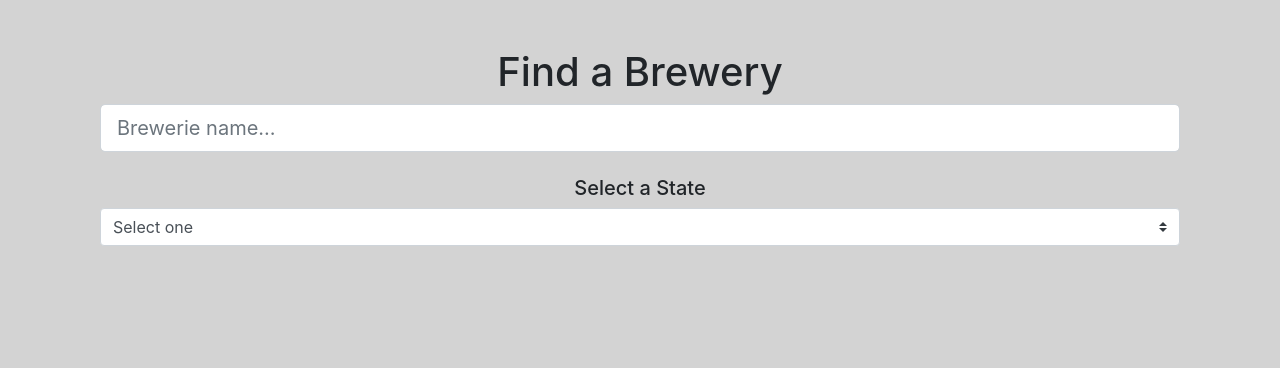
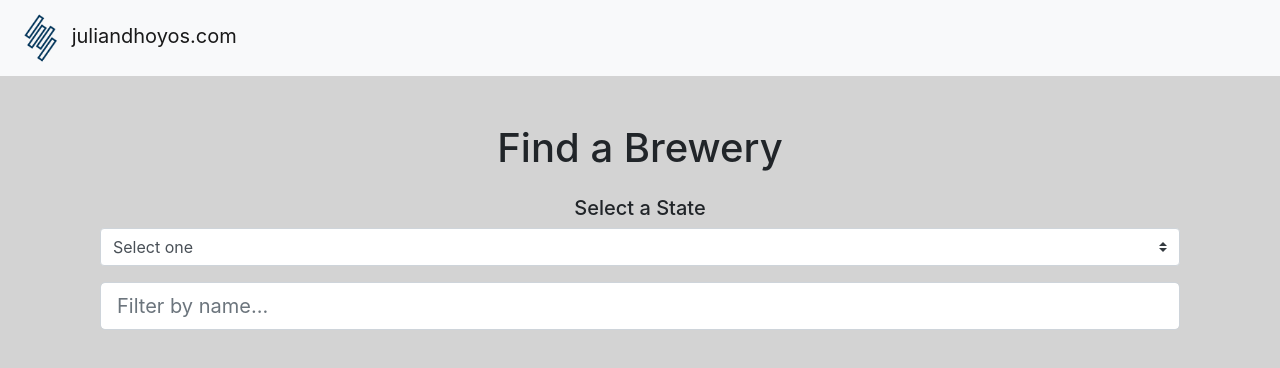
Before and after one commit to jhoyos135/Brewery_finder_app, a plain HTML site: page index.html in a window 1280 px wide. Drawn offline with nearby package versions, Linux system fonts and the light colour scheme.

Commit message:
added google maps and navbar

```diff
--- a/index.html
+++ b/index.html
@@ -10,6 +10,13 @@
     <title>breweries</title>
 </head>
 <body>
+    <!-- Image and text -->
+<nav class="navbar navbar-light bg-light sticky-top">
+    <a class="navbar-brand" href="https://juliandhoyos.com" target="_blank">
+      <img src="Logo.png" width="50" height="50" class="d-inline-block align-center" alt="">
+      juliandhoyos.com
+    </a>
+  </nav>
 
     <div class="container text-center mt-5">
             <h1 class="center">Find a Brewery</h1>
@@ -17,8 +24,6 @@
             <form id="search" name="contact-form" class="col-md-12">
 
                 <div class="input">
-
-                <input class="form-control form-control-lg" type="text" class="name typeahead" id="full_name"  placeholder="Brewerie name..." autocomplete="off" onkeyup="success()" >
 
                 <h5 class="mt-4">Select a State</h5>
                 <select id="states" class="browser-default custom-select">
@@ -75,6 +80,7 @@
                         <option value="WI">Wisconsin</option>
                         <option value="WY">Wyoming</option>
                     </select>
+    <input class="form-control form-control-lg name mt-3" type="text" id="full_name"  placeholder="Filter by name..." autocomplete="off" onkeyup="success()" >
                 </div>
 
                 <!-- <input class="submit btn btn-secondary d-block mt-3 mb-4" type="submit" value="Search"/> -->
--- a/script.js
+++ b/script.js
@@ -29,7 +29,7 @@ let submitHandle = () => {
     for(let i in breweries) {
         let json = breweries[i];
 
-            // console.log(json)
+            console.log(json)
 
            let info =  document.querySelector("#information");
            let name = json.name;
@@ -50,7 +50,7 @@ let submitHandle = () => {
             </div>
             <div class="card-body">
                 <h5 class="card-title">
-                    ${address}
+                  <a target="_blank" href="https://www.google.ca/maps/place/${street},+${state},+${postal}/"> ${address} </a>
                 </h5>
 
                 <div class="mt-2">
@@ -88,13 +88,12 @@ name_input.addEventListener('keyup', () => {
 
 
 let states = document.getElementById("states");
-var selectedString = states.options[states.selectedIndex].text;
+// var selectedString = states.options[states.selectedIndex].text;
 
 states.onchange = function(){
 
     submitHandle();
 }
-
 
 });
 
```
Also changed, not shown: Logo.png (added).
